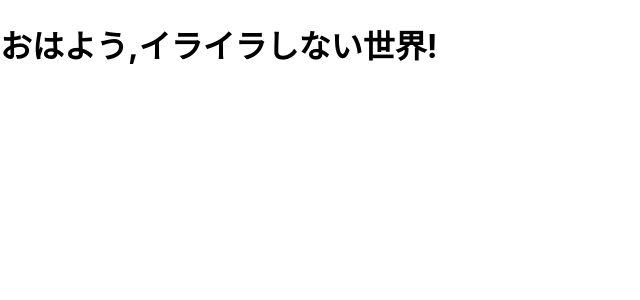
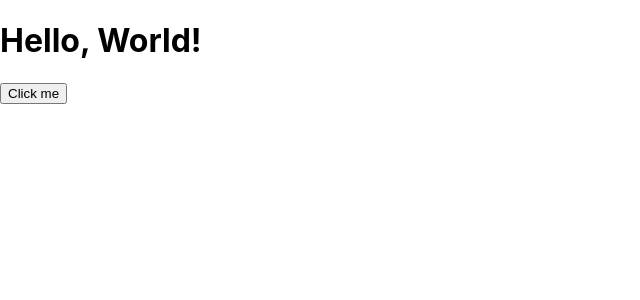
Before and after one commit to torusk/hello-world-react, a React (Create React App) app: page / in a window 1280 px wide. Shown: the top 300 px of the page, without its empty margins (0-640 px from the left). Built offline with nearby package versions, Linux system fonts and the light colour scheme.

Commit message:
Update: Minor changes

```diff
--- a/src/App.js
+++ b/src/App.js
@@ -1,9 +1,16 @@
-import React from "react";
+import React, { useState } from "react";
 
 function App() {
+  const [text, setText] = useState("Hello, World!");
+
+  const handleClick = () => {
+    setText("You clicked the button!");
+  };
+
   return (
     <div className="App">
-      <h1>おはよう,イライラしない世界!</h1>
+      <h1>{text}</h1>
+      <button onClick={handleClick}>Click me</button>
     </div>
   );
 }
```
Also changed, not shown: package.json (+4 -3 lines), 2 other files (tests, documents, lock files or other folders).
